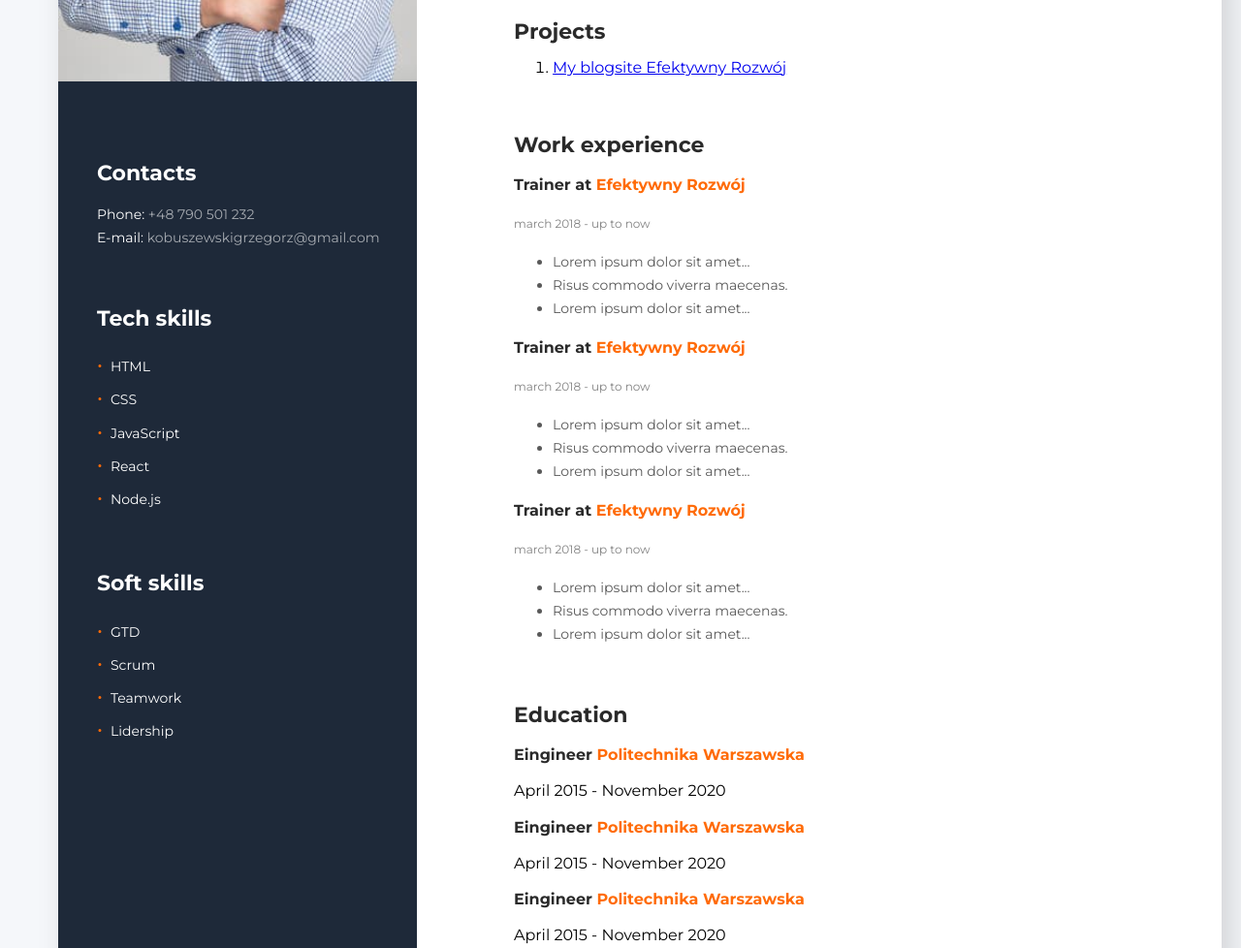
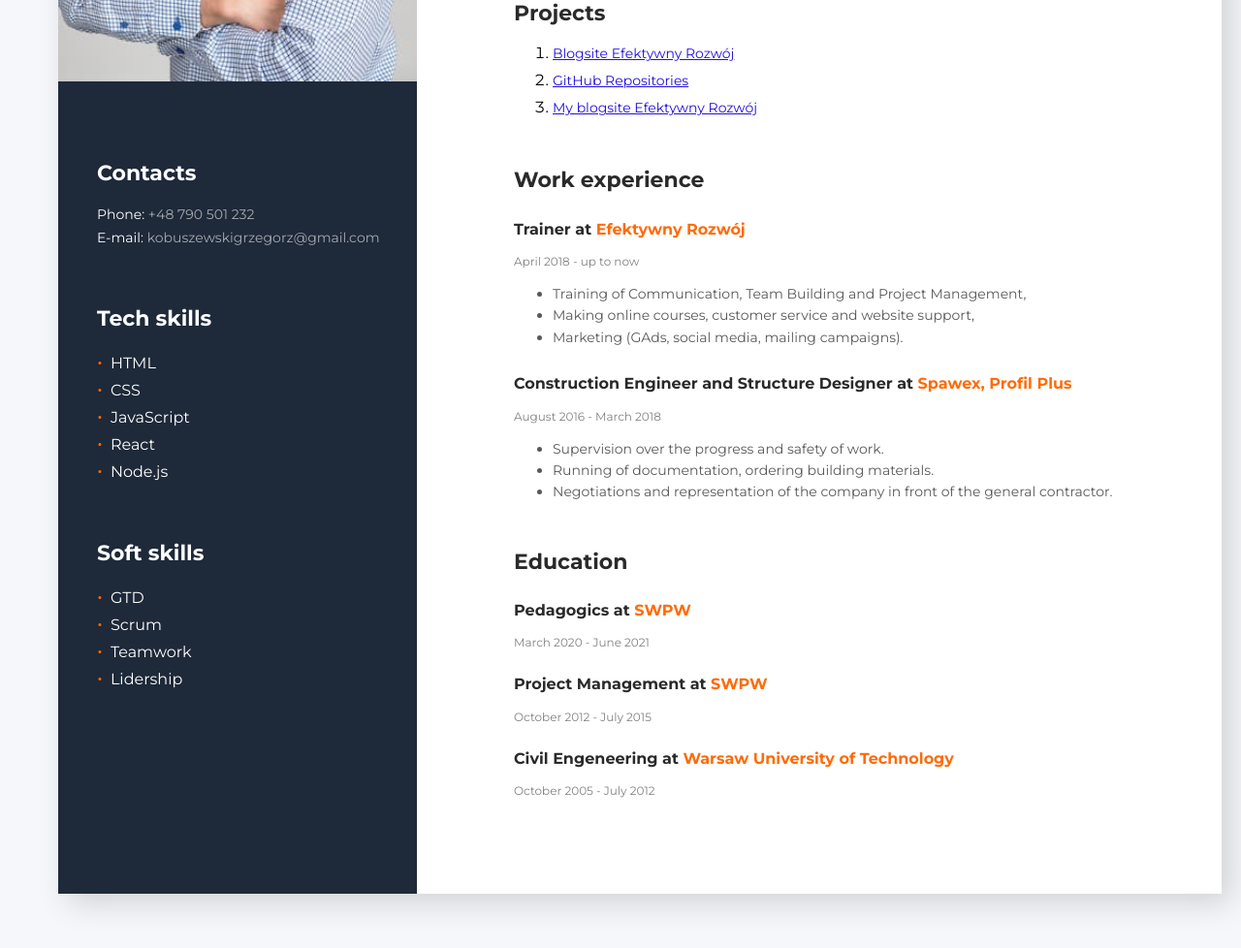
Before and after one commit to GrzegorzKobuszewski/Resume, a plain HTML site: page index.html in a window 1280 px wide. Shown: the part 530-1508 px from the top of the page at 97% size. Drawn offline with nearby package versions, Linux system fonts and the light colour scheme.

Commit message:
Opisy sekcji Edukacja i Doświadczenie

```diff
--- a/index.html
+++ b/index.html
@@ -80,23 +80,38 @@
 
                             <br><br>Besides, I love creating solutions to help
                             people in their daily activities,
-                            <br><b>that's why I decided to become a professional programmer.</b>
+                            <br>that's why I decided to <b>become Full-Stack Developer.</b>
                         </p>
                     </section>
 
 
                     <section class="projects">
                         <h2 class="projects__title">Projects</h2>
-                        <ol>
+                        <ol class="projects__list">
+                            <li class="projects__item">
+                                <a href="https://efektywnyrozwoj.pl/"
+                                target="_blank"
+                                title="Go to my website"
+                                class="projects__link">
+                                    Blogsite Efektywny Rozwój
+                                </a>
+                            </li>
+                            <li class="projects__item">
+                                <a href="https://github.com/GrzegorzKobuszewski"
+                                target="_blank"
+                                title="Go to my repository at GitHub"
+                                class="projects__link">
+                                    GitHub Repositories
+                                </a>
+                            </li class="projects__item">
                             <li>
                                 <a href="https://efektywnyrozwoj.pl/"
                                 target="_blank"
                                 title="Go to my website"
-                                class="projects-link">
+                                class="projects__link">
                                     My blogsite Efektywny Rozwój
                                 </a>
                             </li>
-
                         </ol>
                     </section>
 
@@ -107,60 +122,47 @@
                         </h2>
 
                         <h3 class="jobs__profession">Trainer at <span class="accent">Efektywny Rozwój</span></h3>
-                        <p class="jobs__time">march 2018 - up to now</p>
+                        <p class="jobs__time">April 2018 - up to now</p>
                         <ul class="experience">
                             <li class="experience__item">
-                                Lorem ipsum dolor sit amet...
+                                Training of Communication, Team Building and Project Management,
                             </li>
                             <li class="experience__item">
-                                Risus commodo viverra maecenas.
+                                Making online courses, customer service and website support,
                             </li>
                             <li class="experience__item">
-                                Lorem ipsum dolor sit amet...
+                                Marketing (GAds, social media, mailing campaigns).
                             </li>
                         </ul>
 
-                        <h3 class="jobs__profession">Trainer at <span class="accent">Efektywny Rozwój</span></h3>
-                        <p class="jobs__time">march 2018 - up to now</p>
+                        <h3 class="jobs__profession">Construction Engineer and Structure Designer at <span class="accent">Spawex, Profil Plus</span></h3>
+                        <p class="jobs__time">August 2016 - March 2018</p>
                         <ul class="experience">
                             <li class="experience__item">
-                                Lorem ipsum dolor sit amet...
+                                Supervision over the progress and safety of work.
                             </li>
                             <li class="experience__item">
-                                Risus commodo viverra maecenas.
+                                Running of documentation, ordering building materials.
                             </li>
                             <li class="experience__item">
-                                Lorem ipsum dolor sit amet...
+                                Negotiations and representation of the company in front of the general contractor.
                             </li>
                         </ul>
 
-                        <h3 class="jobs__profession">Trainer at <span class="accent">Efektywny Rozwój</span></h3>
-                        <p class="jobs__time">march 2018 - up to now</p>
-                        <ul class="experience">
-                            <li class="experience__item">
-                                Lorem ipsum dolor sit amet...
-                            </li>
-                            <li class="experience__item">
-                                Risus commodo viverra maecenas.
-                            </li>
-                            <li class="experience__item">
-                                Lorem ipsum dolor sit amet...
-                            </li>
-                        </ul>
                     </section>
 
 
                     <section class="education">
                         <h2 class="education__title">Education</h2>
 
-                        <h3 class="education__degree">Eingineer <span class="accent">Politechnika Warszawska</span></h3>
-                        <p class="education-time">April 2015 - November 2020</p>
+                        <h3 class="education__degree">Pedagogics at <span class="accent">SWPW</span></h3>
+                        <p class="education__time">March 2020 - June 2021</p>
 
-                        <h3 class="education__degree">Eingineer <span class="accent">Politechnika Warszawska</span></h3>
-                        <p class="education-time">April 2015 - November 2020</p>
+                        <h3 class="education__degree">Project Management at <span class="accent">SWPW</span></h3>
+                        <p class="education__time">October 2012 - July 2015</p>
 
-                        <h3 class="education__degree">Eingineer <span class="accent">Politechnika Warszawska</span></h3>
-                        <p class="education-time">April 2015 - November 2020</p>
+                        <h3 class="education__degree">Civil Engeneering at <span class="accent">Warsaw University of Technology</span></h3>
+                        <p class="education__time">October 2005 - July 2012</p>
                     </section>
 
                 </div>
--- a/main.css
+++ b/main.css
@@ -18,7 +18,7 @@ body {
 .projects,
 .jobs,
 .education {
-    margin-bottom: 60px;
+    margin-bottom: 50px;
 }
 
 .right-side {
@@ -27,7 +27,7 @@ body {
 }
 
 .bio__title {
-    font-size: 50px;
+    font-size: 46px;
     line-height: 1;
     margin-bottom: 20px;
     color: #2a2a2a;
@@ -47,16 +47,16 @@ body {
 }
 
 .projects__title {
-    margin-bottom: 14px;
+    margin-bottom: 10px;
     color: #2a2a2a;
     font-size: 22px;
-    line-height: 24px;
+    line-height: 1;
 }
 
 .projects__link {
     color: #220fdc;
     font-size: 14px;
-    line-height: 24px;
+    line-height: 2;
 }
 
 .projects__link:hover,
@@ -75,20 +75,21 @@ body {
 .education__degree {
     color: #2a2a2a;
     font-size: 16px;
-    line-height: 1.5;
+    line-height: 1.4;
+    padding-top: 10px;
 }
 
 .jobs__time,
 .education__time {
     color: #828282;
     font-size: 12px;
-    line-height: 2;
+    line-height: 1;
 }
 
 .experience__item {
     color: #595959;
     font-size: 14px;
-    line-height: 1.714;
+    line-height: 1.6;
 }
 
 .accent {
@@ -105,12 +106,12 @@ body {
 
 .skills__title {
     font-size: 22px;
-    line-height: 1.091;
+    line-height: 1;
 }
 
 .skills__item {
-    font-size: 14px;
-    line-height: 1.714;
+    font-size: 16px;
+    line-height: 1.4;
 }
 
 .skills__list {
```
